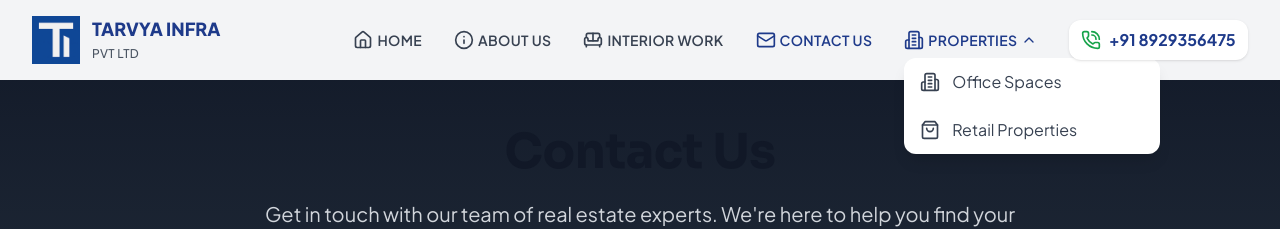
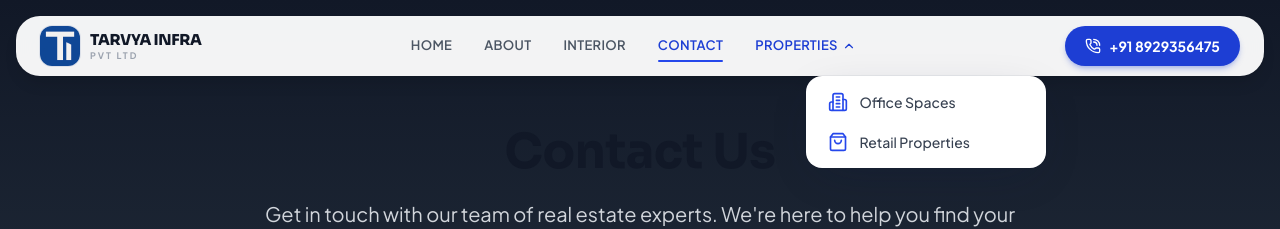
Before and after one commit to Vaibhavr699/Tarvya-Infra, a React (Vite) app: page /contact in a window 1280 px wide. Both pictures are taken after a click on the button "PROPERTIES". Shown: the top 229 px of the page. Built offline with nearby package versions, Linux system fonts and the light colour scheme.

Commit message:
redesign header navbar

```diff
--- a/src/components/Header.jsx
+++ b/src/components/Header.jsx
@@ -1,7 +1,7 @@
 import React, { useState, useRef, useEffect } from "react";
 import { Link, useLocation, useNavigate } from "react-router-dom";
 import { motion, AnimatePresence } from "framer-motion";
-import Logo from "../assets/logo.png"; // Update path if needed
+import Logo from "../assets/logo.png";
 import {
   Menu,
   X,
@@ -9,13 +9,12 @@ import {
   ChevronDown,
   Building2,
   ShoppingBag,
-  Factory,
   Home,
   Info,
   Mail,
-  Sofa
+  Sofa,
 } from "lucide-react";
-import "./Header.css"; // Custom CSS for animation
+import "./Header.css";
 
 const Header = () => {
   const [menuOpen, setMenuOpen] = useState(false);
@@ -25,36 +24,26 @@ const Header = () => {
   const location = useLocation();
   const navigate = useNavigate();
 
-  // Handle scroll effect
   useEffect(() => {
-    const handleScroll = () => {
-      setScrolled(window.scrollY > 50);
-    };
+    const handleScroll = () => setScrolled(window.scrollY > 30);
     window.addEventListener("scroll", handleScroll);
     return () => window.removeEventListener("scroll", handleScroll);
   }, []);
 
-  // Close dropdowns when clicking outside
   useEffect(() => {
     const handleClickOutside = (event) => {
       if (propertiesRef.current && !propertiesRef.current.contains(event.target)) {
         setPropertiesOpen(false);
       }
     };
-
     document.addEventListener("mousedown", handleClickOutside);
     return () => document.removeEventListener("mousedown", handleClickOutside);
   }, []);
 
-  // Close mobile menu and scroll to top when route changes
   useEffect(() => {
     setMenuOpen(false);
     setPropertiesOpen(false);
-    // Scroll to top smoothly
-    window.scrollTo({
-      top: 0,
-      behavior: 'smooth'
-    });
+    window.scrollTo({ top: 0, behavior: "smooth" });
   }, [location]);
 
   const toggleMenu = () => setMenuOpen(!menuOpen);
@@ -63,135 +52,132 @@ const Header = () => {
   const handlePropertyClick = (path) => {
     setPropertiesOpen(false);
     setMenuOpen(false);
-
-    // Navigate to the property list page with the specific type
     navigate(path);
   };
 
   const propertyTypes = [
     { icon: <Building2 className="w-5 h-5" />, label: "Office Spaces", path: "/properties/office" },
     { icon: <ShoppingBag className="w-5 h-5" />, label: "Retail Properties", path: "/properties/retail" },
-
   ];
 
   const navLinks = [
     { icon: <Home className="w-5 h-5" />, label: "HOME", path: "/" },
-    { icon: <Info className="w-5 h-5" />, label: "ABOUT US", path: "/about" },
-    { icon: <Sofa className="w-5 h-5" />, label: "INTERIOR WORK", path: "/interior" },
-    { icon: <Mail className="w-5 h-5" />, label: "CONTACT US", path: "/contact" }
+    { icon: <Info className="w-5 h-5" />, label: "ABOUT", path: "/about" },
+    { icon: <Sofa className="w-5 h-5" />, label: "INTERIOR", path: "/interior" },
+    { icon: <Mail className="w-5 h-5" />, label: "CONTACT", path: "/contact" },
   ];
 
   return (
-    <header
-      className={`fixed w-full z-50 transition-all duration-300 ${
-        scrolled
-          ? "bg-white shadow-lg py-2"
-          : "bg-gray-100 py-4"
+    <header className="fixed top-0 inset-x-0 z-50 px-3 sm:px-4 pt-3 sm:pt-4">
+      <div
+        className={`max-w-7xl mx-auto rounded-3xl bg-white/95 backdrop-blur-md ring-1 ring-gray-900/[0.06] transition-shadow duration-300 ${
+          scrolled ? "shadow-xl" : "shadow-lg"
         }`}
       >
-      <div className="max-w-7xl mx-auto px-4 sm:px-6 lg:px-8">
-        <div className="flex justify-between items-center">
-          {/* Logo and Site Name */}
-          <Link to="/" className="flex items-center space-x-3 group">
+        <div className="flex items-center justify-between gap-4 px-4 sm:px-6 h-[60px]">
+          {/* Logo */}
+          <Link to="/" className="flex items-center gap-2.5 group shrink-0">
             <motion.img
               src={Logo}
-              alt="Logo"
-              className="h-12 w-12 object-cover"
-              whileHover={{ scale: 1.05 }}
+              alt="Tarvya Infra Logo"
+              className="h-10 w-10 rounded-xl object-cover ring-1 ring-brand-800/10"
+              whileHover={{ scale: 1.06 }}
               transition={{ type: "spring", stiffness: 400, damping: 10 }}
             />
-            <div className="text-[#1E3A8A] font-extrabold text-lg leading-tight group-hover:text-[#1E3A8A] transition-colors">
-              TARVYA INFRA <br />
-              <span className="text-xs text-gray-600 font-medium tracking-wide">
-                PVT LTD
+            <div className="leading-none">
+              <div className="font-display font-extrabold text-[15px] text-gray-900 tracking-tight">
+                TARVYA INFRA
+              </div>
+              <span className="block text-[9px] text-gray-400 font-bold tracking-[0.22em] uppercase mt-1">
+                Pvt Ltd
               </span>
             </div>
           </Link>
 
-          {/* Desktop Navigation */}
-          <nav className="hidden lg:flex items-center space-x-8">
-            {navLinks.map((link) => (
+          {/* Center nav */}
+          <nav className="hidden lg:flex items-center gap-1">
+            {navLinks.map((link) => {
+              const active = location.pathname === link.path;
+              return (
                 <Link
                   key={link.path}
                   to={link.path}
-                className={`flex items-center space-x-1 text-sm font-semibold tracking-wide transition-colors ${
-                  location.pathname === link.path
-                    ? "text-[#1E3A8A]"
-                    : "text-gray-700 hover:text-[#1E3A8A]"
+                  className={`relative px-3.5 py-2 text-[13px] font-semibold uppercase tracking-wide transition-colors ${
+                    active ? "text-brand-700" : "text-gray-600 hover:text-brand-700"
                   }`}
                 >
-                {link.icon}
-                <span>{link.label}</span>
+                  {link.label}
+                  {active && (
+                    <motion.span
+                      layoutId="nav-underline"
+                      className="absolute bottom-0.5 left-3.5 right-3.5 h-0.5 rounded-full bg-brand-600"
+                    />
+                  )}
                 </Link>
-            ))}
+              );
+            })}
 
-            {/* Properties Dropdown */}
+            {/* Properties dropdown */}
             <div className="relative" ref={propertiesRef}>
               <button
                 onClick={toggleProperties}
-                className={`flex items-center space-x-1 text-sm font-semibold tracking-wide transition-colors ${
-                  propertiesOpen ? "text-[#1E3A8A]" : "text-gray-700 hover:text-[#1E3A8A]"
+                className={`flex items-center gap-1 px-3.5 py-2 text-[13px] font-semibold uppercase tracking-wide transition-colors ${
+                  propertiesOpen ? "text-brand-700" : "text-gray-600 hover:text-brand-700"
                 }`}
               >
-                <Building2 className="w-5 h-5" />
                 <span>PROPERTIES</span>
                 <ChevronDown
-                  size={16}
-                  className={`transition-transform duration-200 ${
-                    propertiesOpen ? "rotate-180" : ""
-                  }`}
+                  size={14}
+                  className={`transition-transform duration-200 ${propertiesOpen ? "rotate-180" : ""}`}
                 />
               </button>
 
               <AnimatePresence>
                 {propertiesOpen && (
                   <motion.div
-                    initial={{ opacity: 0, y: 10 }}
+                    initial={{ opacity: 0, y: 8 }}
                     animate={{ opacity: 1, y: 0 }}
-                    exit={{ opacity: 0, y: 10 }}
-                    transition={{ duration: 0.2 }}
-                    className="absolute top-full mt-2 bg-white rounded-xl shadow-lg w-64 overflow-hidden"
+                    exit={{ opacity: 0, y: 8 }}
+                    transition={{ duration: 0.18 }}
+                    className="absolute top-full left-1/2 -translate-x-1/2 mt-3 bg-white rounded-2xl shadow-elevated ring-1 ring-gray-900/5 w-60 overflow-hidden p-1.5"
                   >
                     {propertyTypes.map((type) => (
                       <button
                         key={type.path}
                         onClick={() => handlePropertyClick(type.path)}
-                        className="w-full flex items-center space-x-3 px-4 py-3 text-gray-700 hover:bg-gray-50 hover:text-[#1E3A8A] transition-colors"
+                        className="w-full flex items-center gap-3 px-4 py-2.5 rounded-xl text-gray-700 hover:bg-brand-50 hover:text-brand-700 transition-colors"
                       >
-                        {type.icon}
-                        <span>{type.label}</span>
+                        <span className="text-brand-600">{type.icon}</span>
+                        <span className="font-medium text-sm">{type.label}</span>
                       </button>
                     ))}
                   </motion.div>
                 )}
               </AnimatePresence>
             </div>
+          </nav>
 
-            {/* Call to Action */}
-            <div className="flex items-center space-x-2 bg-white rounded-xl px-3 py-2 shadow whitespace-nowrap animate-phone-ring">
-              <PhoneCall className="text-green-600 w-5 h-5 animate-zoom" />
+          {/* CTA / mobile toggle */}
+          <div className="flex items-center gap-2 shrink-0">
             <a
               href="tel:+918929356475"
-                className="text-[#1E3A8A] font-bold text-base hover:text-[#1E3A8A] transition-colors whitespace-nowrap"
+              className="hidden sm:inline-flex items-center gap-2 rounded-full bg-brand-700 text-white px-5 py-2.5 text-sm font-bold shadow-md shadow-brand-700/25 hover:bg-brand-800 hover:-translate-y-0.5 transition-all duration-300 whitespace-nowrap"
             >
+              <PhoneCall className="w-4 h-4 animate-zoom" />
               +91 8929356475
             </a>
-            </div>
-          </nav>
 
-          {/* Mobile Menu Button */}
-          <div className="lg:hidden flex items-center space-x-4">
             <button
               onClick={toggleMenu}
-              className="p-2 text-gray-700 hover:text-[#1E3A8A] transition-colors"
+              className="lg:hidden inline-flex items-center justify-center h-10 w-10 rounded-xl text-gray-700 hover:bg-brand-50 hover:text-brand-700 transition-colors"
               aria-label={menuOpen ? "Close menu" : "Open menu"}
             >
-              {menuOpen ? <X size={24} /> : <Menu size={24} />}
+              {menuOpen ? <X size={22} /> : <Menu size={22} />}
             </button>
           </div>
         </div>
 
-        {/* Mobile Menu */}
+        {/* Mobile menu */}
         <AnimatePresence>
           {menuOpen && (
             <motion.div
@@ -199,37 +185,34 @@ const Header = () => {
               animate={{ opacity: 1, height: "auto" }}
               exit={{ opacity: 0, height: 0 }}
               transition={{ duration: 0.2 }}
-              className="lg:hidden mt-4 bg-white rounded-xl shadow-lg overflow-hidden"
+              className="lg:hidden overflow-hidden border-t border-gray-100"
             >
-              <nav className="py-2">
+              <nav className="p-2">
                 {navLinks.map((link) => (
                   <Link
                     key={link.path}
                     to={link.path}
-                    className={`flex items-center space-x-3 px-4 py-3 text-gray-700 hover:bg-gray-50 hover:text-[#1E3A8A] transition-colors ${
-                      location.pathname === link.path ? "bg-gray-50 text-[#1E3A8A]" : ""
+                    className={`flex items-center gap-3 px-4 py-3 rounded-xl text-gray-700 hover:bg-brand-50 hover:text-brand-700 transition-colors ${
+                      location.pathname === link.path ? "bg-brand-50 text-brand-700" : ""
                     }`}
                   >
                     {link.icon}
-                    <span>{link.label}</span>
+                    <span className="font-medium">{link.label}</span>
                   </Link>
                 ))}
 
-                {/* Mobile Properties Menu */}
-                <div className="border-t border-gray-100">
+                <div className="mt-1 border-t border-gray-100 pt-1">
                   <button
                     onClick={toggleProperties}
-                    className="w-full flex items-center justify-between px-4 py-3 text-gray-700 hover:bg-gray-50 hover:text-[#1E3A8A] transition-colors"
+                    className="w-full flex items-center justify-between px-4 py-3 rounded-xl text-gray-700 hover:bg-brand-50 hover:text-brand-700 transition-colors"
                   >
-                    <div className="flex items-center space-x-3">
+                    <div className="flex items-center gap-3">
                       <Building2 className="w-5 h-5" />
-                      <span>PROPERTIES</span>
+                      <span className="font-medium">PROPERTIES</span>
                     </div>
                     <ChevronDown
                       size={16}
-                      className={`transition-transform duration-200 ${
-                        propertiesOpen ? "rotate-180" : ""
-                      }`}
+                      className={`transition-transform duration-200 ${propertiesOpen ? "rotate-180" : ""}`}
                     />
                   </button>
 
@@ -240,15 +223,15 @@ const Header = () => {
                         animate={{ opacity: 1, height: "auto" }}
                         exit={{ opacity: 0, height: 0 }}
                         transition={{ duration: 0.2 }}
-                        className="bg-gray-50"
+                        className="overflow-hidden"
                       >
                         {propertyTypes.map((type) => (
                           <button
                             key={type.path}
                             onClick={() => handlePropertyClick(type.path)}
-                            className="w-full flex items-center space-x-3 px-8 py-3 text-gray-700 hover:bg-gray-100 hover:text-[#1E3A8A] transition-colors"
+                            className="w-full flex items-center gap-3 pl-10 pr-4 py-3 rounded-xl text-gray-600 hover:bg-brand-50 hover:text-brand-700 transition-colors"
                           >
-                            {type.icon}
+                            <span className="text-brand-600">{type.icon}</span>
                             <span>{type.label}</span>
                           </button>
                         ))}
@@ -257,35 +240,17 @@ const Header = () => {
                   </AnimatePresence>
                 </div>
 
-                {/* Mobile Call to Action */}
-                <div className="flex items-center space-x-2 bg-white rounded-xl px-3 py-2 shadow mx-4 my-2 whitespace-nowrap animate-phone-ring">
-                  <PhoneCall className="text-green-600 w-5 h-5 animate-zoom" />
                 <a
                   href="tel:+918929356475"
-                    className="text-[#1E3A8A] font-bold text-base hover:text-[#1E3A8A] transition-colors whitespace-nowrap"
+                  className="mt-2 flex items-center justify-center gap-2 rounded-xl bg-brand-700 text-white px-5 py-3 text-sm font-bold"
                 >
+                  <PhoneCall className="w-4 h-4" />
                   +91 8929356475
                 </a>
-                </div>
               </nav>
             </motion.div>
           )}
         </AnimatePresence>
-
-        {/* Extra Small Screen Call to Action */}
-        {/* <div className="sm:hidden flex justify-end mt-2 px-4">
-          <div className="flex items-center space-x-2 bg-gray-50 rounded-lg p-2">
-            <PhoneCall className="text-green-600 w-5 h-5" />
-            <div className="text-xs text-gray-800">
-              <a
-                href="tel:+918929356475"
-                className="text-[#1E3A8A] font-bold hover:text-[#1E3A8A] transition-colors"
-              >
-                +91 8929356475
-              </a>
-            </div>
-          </div>
-        </div> */}
       </div>
     </header>
   );
```
Lines whose indentation alone changed are shown as unchanged.
